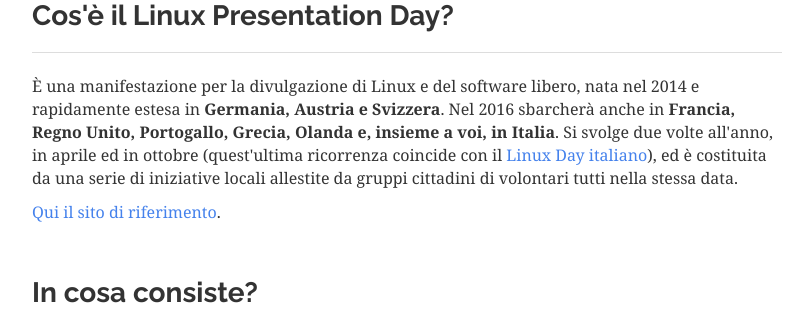
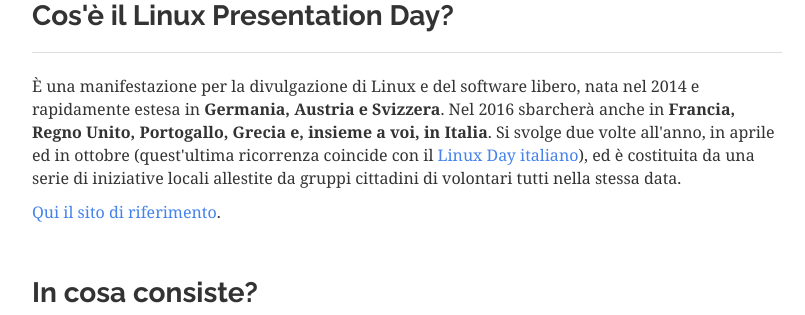
Before and after one commit to ItalianLinuxSociety/LinuxPresentationDay, a PHP site: page / in a window 1280 px wide. Shown: the part 606-921 px from the top of the page, without its empty margins (233-1038 px from the left). Run offline with PHP 8.4, Linux system fonts and the light colour scheme; some libraries are stand-ins or nearby versions.

Commit message:
rimossa menzione Olanda

```diff
--- a/index.php
+++ b/index.php
@@ -13,7 +13,7 @@ doHeader();
 					<h3>Cos'è il Linux Presentation Day?</h3>
 				</div>
 
-				<p>È una manifestazione per la divulgazione di Linux e del software libero, nata nel 2014 e rapidamente estesa in <strong>Germania, Austria e Svizzera</strong>. Nel 2016 sbarcherà anche in <strong>Francia, Regno Unito, Portogallo, Grecia, Olanda e, insieme a voi, in Italia</strong>. Si svolge due volte all'anno, in aprile ed in ottobre (quest'ultima ricorrenza coincide con il <a href="http://www.linuxday.it/">Linux Day italiano</a>), ed è costituita da una serie di iniziative locali allestite da gruppi cittadini di volontari tutti nella stessa data.</p>
+				<p>È una manifestazione per la divulgazione di Linux e del software libero, nata nel 2014 e rapidamente estesa in <strong>Germania, Austria e Svizzera</strong>. Nel 2016 sbarcherà anche in <strong>Francia, Regno Unito, Portogallo, Grecia e, insieme a voi, in Italia</strong>. Si svolge due volte all'anno, in aprile ed in ottobre (quest'ultima ricorrenza coincide con il <a href="http://www.linuxday.it/">Linux Day italiano</a>), ed è costituita da una serie di iniziative locali allestite da gruppi cittadini di volontari tutti nella stessa data.</p>
 				<p><a href="http://www.linux-presentation-day.org/">Qui il sito di riferimento</a>.</p>
 			</div>
 		</div>
```
